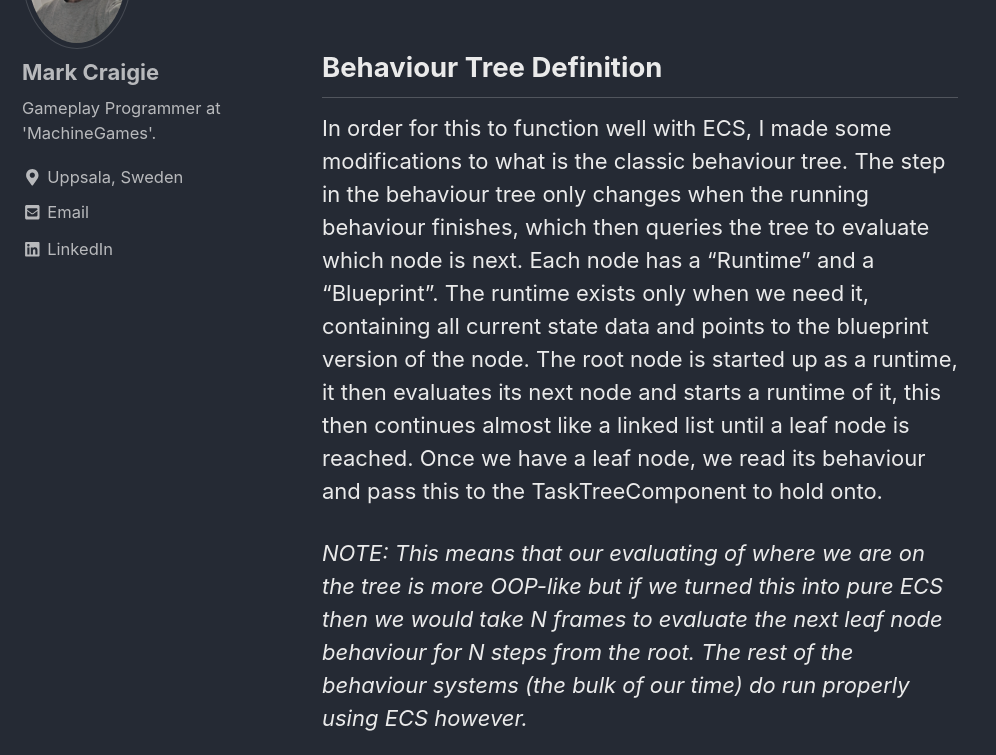
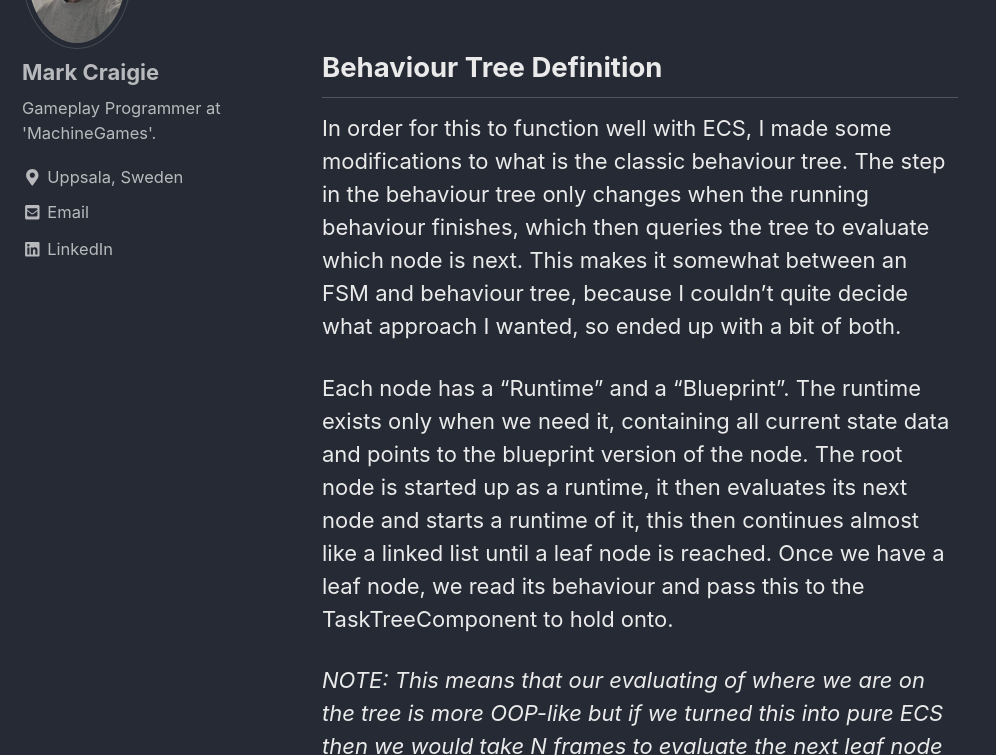
Before and after one commit to LeSmurk/CraigieDev, a Jekyll site: the page built from _pages/ecstasks.md, in a window 1280 px wide and 900 px high, scrolled down 920 px, cut to the strip 145-900 px from the top of the window. Shown: the whole strip, without its empty margins (0-996 px from the left). Built offline with Jekyll 4.4.1, drawn with Linux system fonts in a browser that asks for light colours; nearby versions of some CDN libraries.

Commit message:
Update ecstasks.md

```diff
--- a/_pages/ecstasks.md
+++ b/_pages/ecstasks.md
@@ -17,6 +17,8 @@ A simple demo can be seen here:
 ## Behaviour Tree Definition ##
 In order for this to function well with ECS, I made some modifications to what is the classic behaviour tree.
 The step in the behaviour tree only changes when the running behaviour finishes, which then queries the tree to evaluate which node is next.
+This makes it somewhat between an FSM and behaviour tree, because I couldn't quite decide what approach I wanted, so ended up with a bit of both.
+
 Each node has a "Runtime" and a "Blueprint". The runtime exists only when we need it, containing all current state data and points to the blueprint version of the node.
 The root node is started up as a runtime, it then evaluates its next node and starts a runtime of it, this then continues almost like a linked list until a leaf node is reached.
 Once we have a leaf node, we read its behaviour and pass this to the TaskTreeComponent to hold onto.
```
